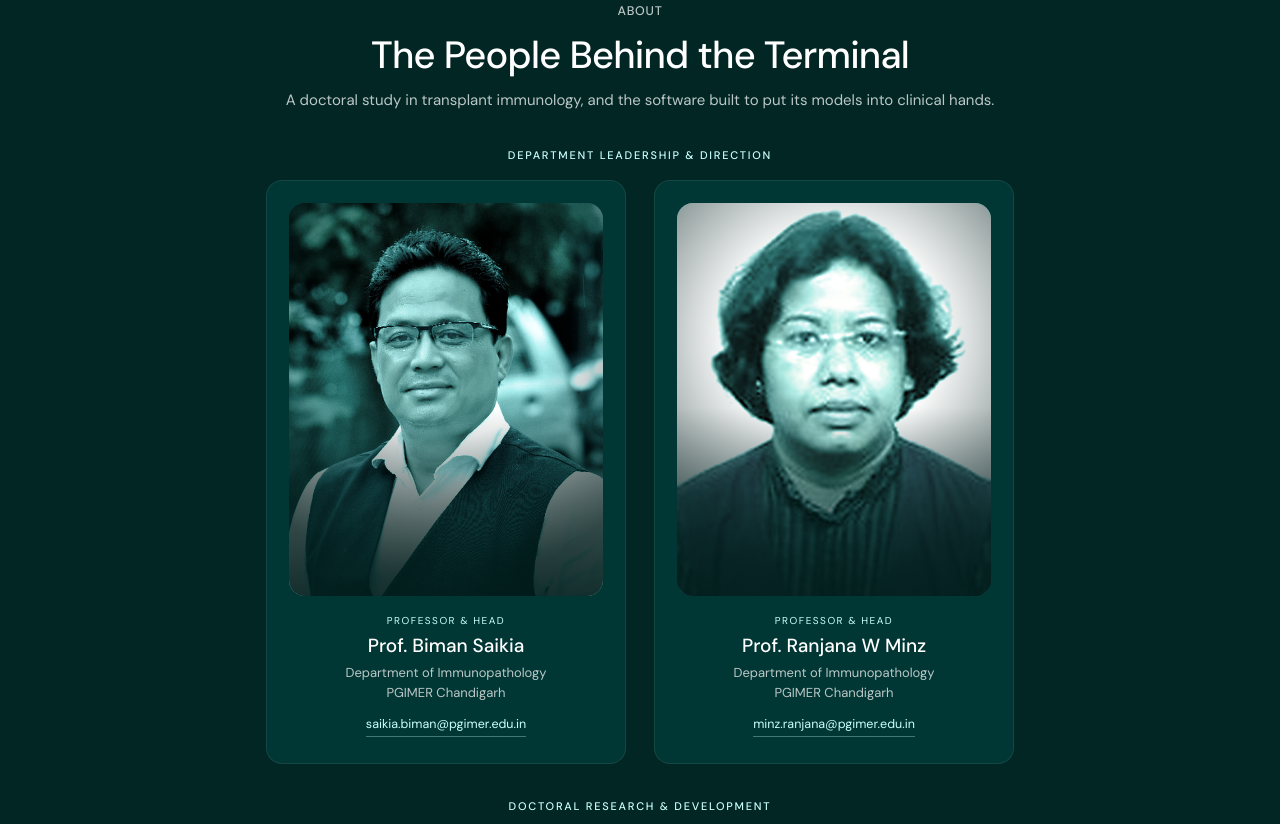
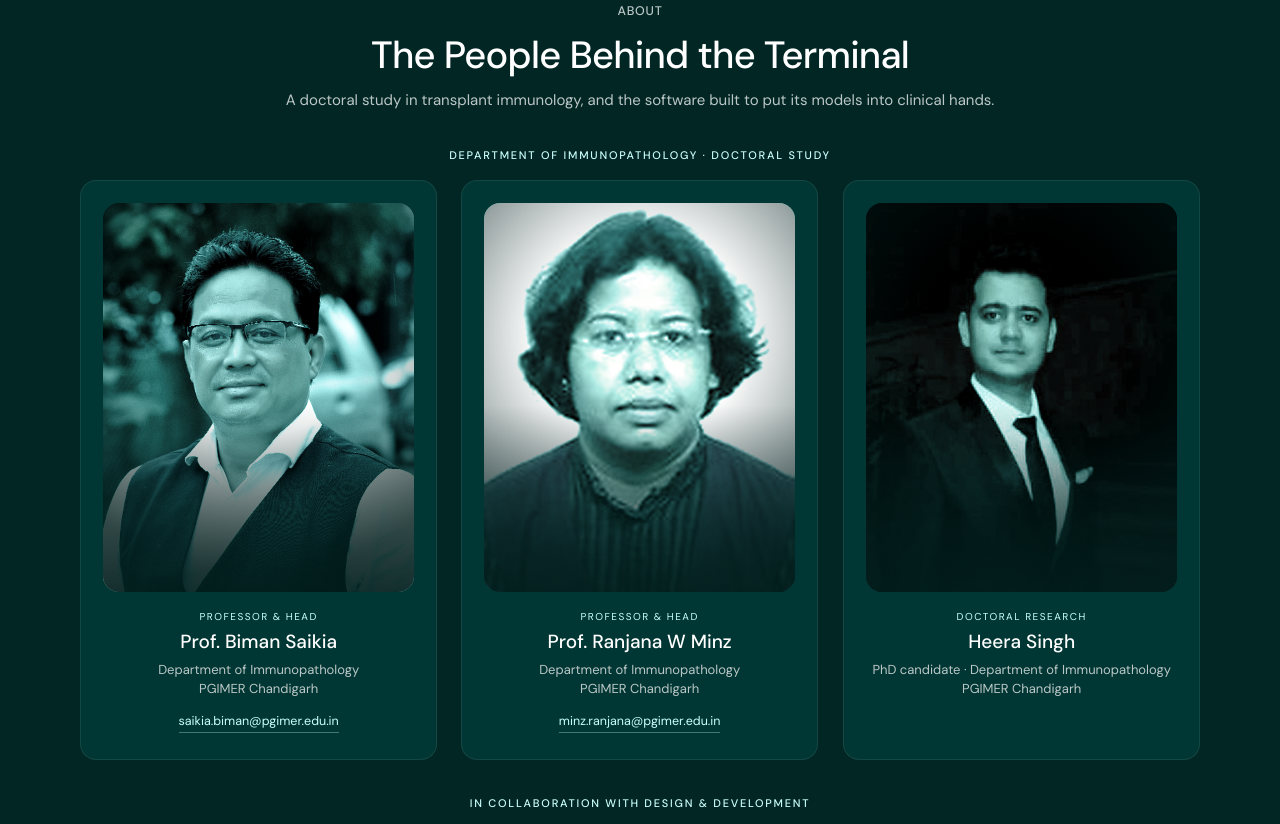
Before and after one commit to Amitaddi2010/Renal-Allograft-Risk, a plain HTML site: page index.html in a window 1280 px wide. Shown: the part 3956-4780 px from the top of the page. Drawn offline with Linux system fonts and the light colour scheme; animation ran at ten frames a second.

Commit message:
Group About section into Department of Immunopathology and In Collaboration with Design & Development

```diff
--- a/index.html
+++ b/index.html
@@ -357,8 +357,8 @@
                     <p class="landing-section-sub">A doctoral study in transplant immunology, and the software built to put its models into clinical hands.</p>
                 </div>
 
-                <div class="about-group-kicker">Department Leadership &amp; Direction</div>
-                <div class="about-grid-lead">
+                <div class="about-group-kicker">Department of Immunopathology · Doctoral Study</div>
+                <div class="about-grid-team">
                     <article class="about-card tilt-card">
                         <div class="about-photo-frame">
                             <img class="about-photo" src="images/prof-biman-saikia.jpg?v=20260911" alt="Portrait of Prof. Biman Saikia" width="560" height="700" loading="lazy" decoding="async">
@@ -378,10 +378,7 @@
                         <p class="about-title">Department of Immunopathology<br>PGIMER Chandigarh</p>
                         <a class="about-link" href="mailto:minz.ranjana@pgimer.edu.in">minz.ranjana@pgimer.edu.in</a>
                     </article>
-                </div>
 
-                <div class="about-group-kicker">Doctoral Research &amp; Development</div>
-                <div class="about-grid-team">
                     <article class="about-card tilt-card">
                         <div class="about-photo-frame">
                             <img class="about-photo" src="images/heera-singh.jpg?v=20260911" alt="Portrait of Heera Singh" width="560" height="700" loading="lazy" decoding="async">
@@ -390,7 +387,10 @@
                         <h3 class="about-name">Heera Singh</h3>
                         <p class="about-title">PhD candidate · Department of Immunopathology<br>PGIMER Chandigarh</p>
                     </article>
+                </div>
 
+                <div class="about-group-kicker">In Collaboration with Design &amp; Development</div>
+                <div class="about-grid-lead">
                     <article class="about-card tilt-card">
                         <div class="about-photo-frame">
                             <img class="about-photo" src="images/amit-raj-saraswat.jpg?v=20260911" alt="Portrait of Amit Raj Saraswat" width="560" height="700" loading="lazy" decoding="async">
@@ -411,7 +411,7 @@
                     </article>
                 </div>
 
-                <p class="about-credit">Doctoral research by <strong>Heera Singh</strong> in collaboration with design &amp; development by <strong>Amit Raj Saraswat</strong> (Senior Scientist, Department of Orthopaedics, PGIMER Chandigarh), under the guidance &amp; supervision of <strong>Dr Siddhartha Sharma</strong>, <strong>Prof. Biman Saikia</strong>, and <strong>Prof. Ranjana W Minz</strong>.</p>
+                <p class="about-credit">Doctoral research by <strong>Heera Singh</strong>, Department of Immunopathology, under the supervision of <strong>Prof. Biman Saikia</strong> and <strong>Prof. Ranjana W Minz</strong>, in collaboration with design &amp; development by <strong>Amit Raj Saraswat</strong> (Senior Scientist) and <strong>Dr Siddhartha Sharma</strong>, Department of Orthopaedics, PGIMER Chandigarh.</p>
             </section>
 
             <!-- 6. Landing Footer -->
```
